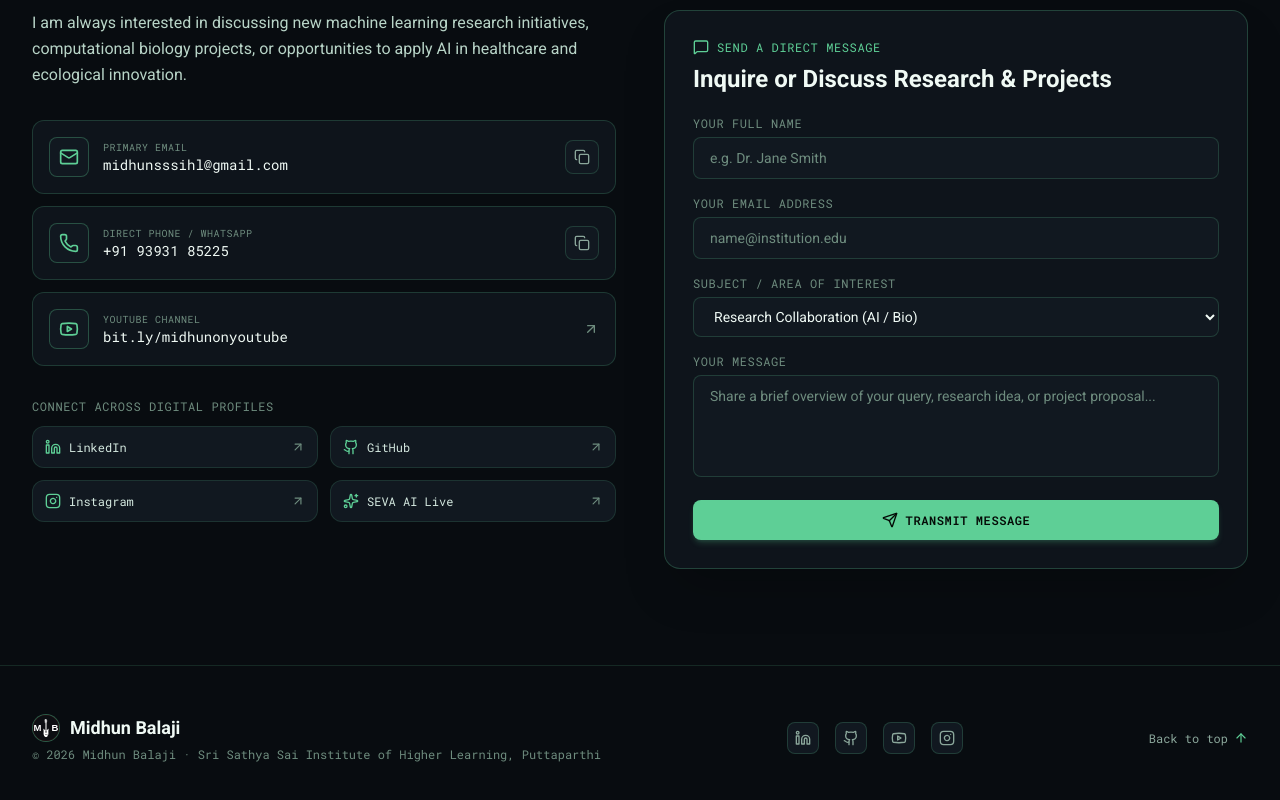
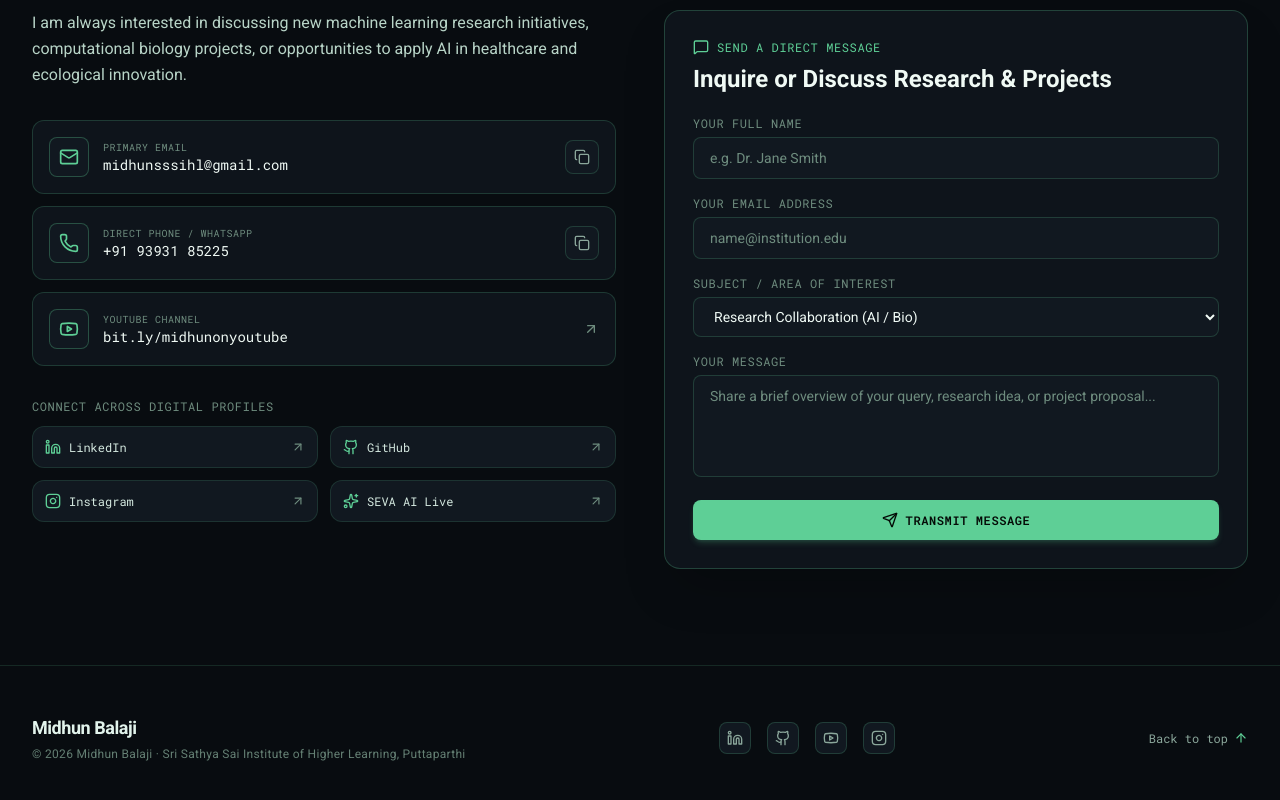
Before and after one commit to midhun7523/portfolio, a React (Vite) app: page / in a window 1280 px wide. Shown: the part 6263-7063 px from the top of the page. Built offline with nearby package versions, Linux system fonts and the light colour scheme.

Commit message:
Refactor footer branding section
Updated footer branding styles and structure.

```diff
--- a/src/components/Footer.tsx
+++ b/src/components/Footer.tsx
@@ -14,15 +14,14 @@ export const Footer: React.FC = () => {
       className="relative border-t border-[#5ecf96]/15 bg-[#080c10] py-12 px-4 sm:px-6 lg:px-8 z-10"
     >
       <div className="max-w-7xl mx-auto flex flex-col md:flex-row items-center justify-between gap-6">
-        {/* Left branding */}
-        <div className="flex flex-col items-center md:items-start text-center md:text-left">
-          <div className="flex items-center gap-2.5 text-lg text-[#f0faf5]">
-            <div className="w-7 h-7 rounded-full border border-[#5ecf96]/40 flex items-center justify-center overflow-hidden bg-[#0c0e12]">
-              <MbGuitarLogo size={28} />
-            </div>
-            <span className="font-bold">{PERSONAL_INFO.name}</span>
+        {/* Left Branding */}
+        <div>
+          <div>
+            <span className="font-semibold text-lg tracking-tight text-[#e2f4ec] font-sans">
+              {PERSONAL_INFO.name}
+            </span>
           </div>
-          <p className="font-mono text-xs text-[#6e8c7e] mt-1">
+          <p className="text-xs font-normal tracking-wide text-[#6e8c7e] mt-1 font-sans opacity-90">
             © 2026 Midhun Balaji · Sri Sathya Sai Institute of Higher Learning, Puttaparthi
           </p>
         </div>
```
